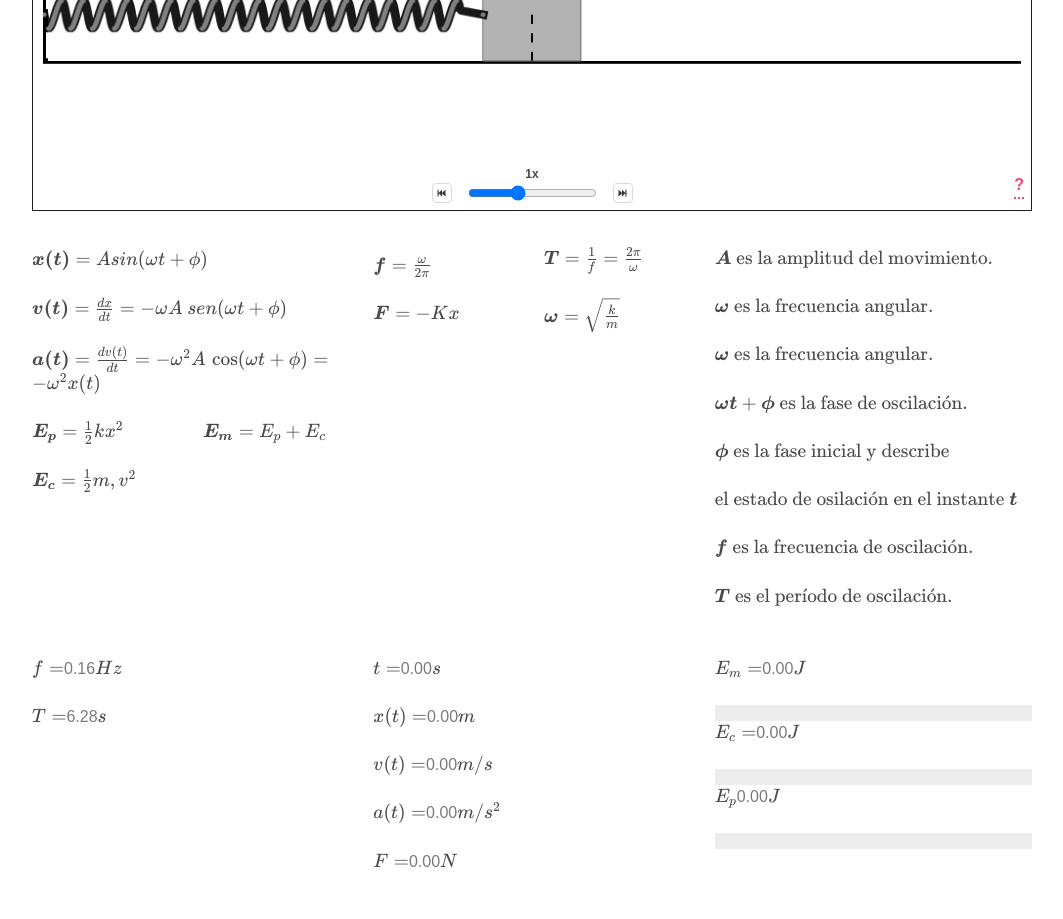
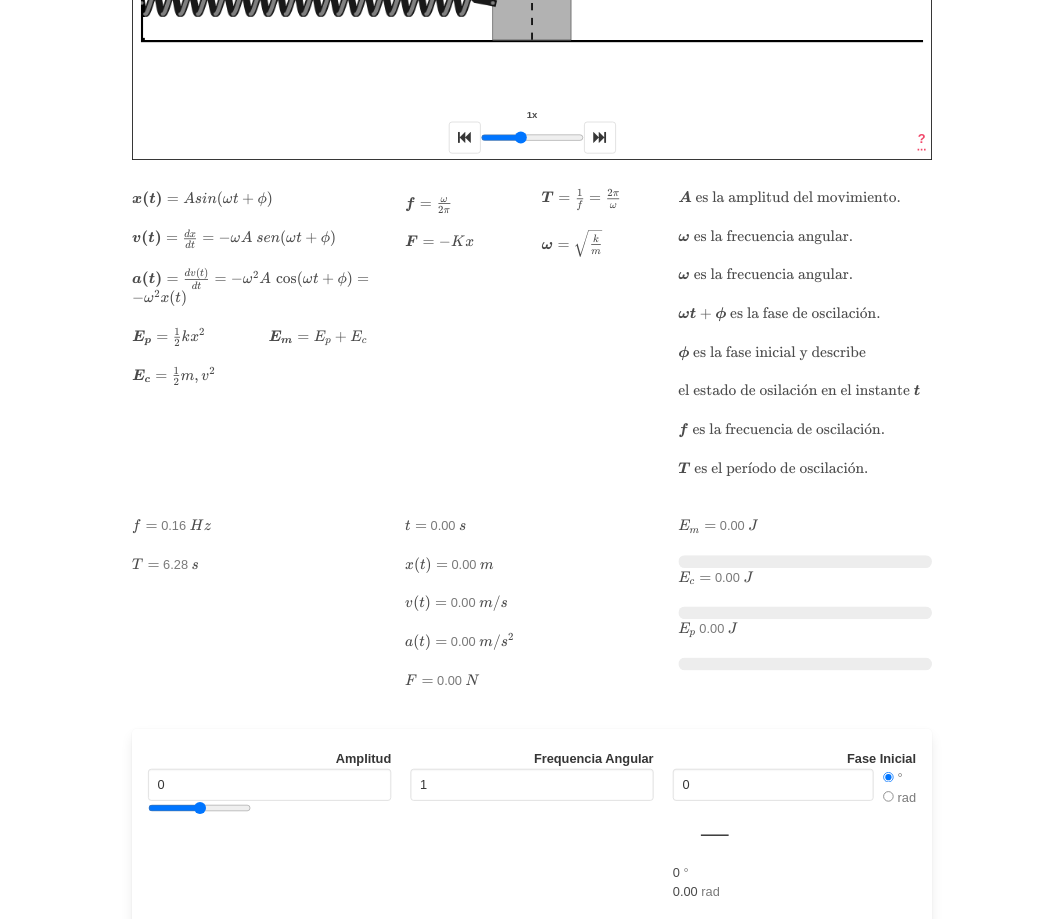
Before and after one commit to iamzapata/movimientos-oscilatorios, a Next.js app: page /movimiento-armonico-simple in a window 1280 px wide. Shown: the part 140-1059 px from the top of the page, without its empty margins (108-1171 px from the left). Built offline with nearby package versions, Linux system fonts and the light colour scheme.

Commit message:
Agregar favicon y cambios cosmeticos

```diff
--- a/components/MovimientoArmonicoSimple/MovimientoArmonicoSimple.module.css
+++ /dev/null
@@ -1,188 +0,0 @@
-.MovimientoArmonicoSimple {
-  align-items: center;
-  min-height: 100vh;
-  display: flex;
-  flex-direction: column;
-  justify-content: space-evenly;
-  margin-bottom: 3rem;
-
-  /* Para que todo el aplicativo sea visible */
-  -webkit-transform: scale(0.8);
-  -moz-transform: scale(0.8);
-  -ms-transform: scale(0.8);
-  transform: scale(0.8);
-
-  /* Para que el contenido este centrado en x,y (50%, */
-  -ms-transform-origin: 50% 0;
-  -webkit-transform-origin: 50% 0;
-  -moz-transform-origin: 50% 0;
-  transform-origin: 50% 0;
-}
-
-#ventanagrafica {
-  height: 300px;
-  width: 1000px;
-  display: flex;
-  align-items: center;
-  justify-content: center;
-  position: relative;
-}
-
-#ventanagrafica canvas {
-  position: absolute;
-  padding: 10px;
-  border: solid 1px rgba(0, 0, 0, 0.5);
-  background-color: transparent;
-}
-
-.column.iniciar-parar {
-  display: flex;
-  align-items: center;
-  justify-content: center;
-}
-
-.column.iniciar-parar button {
-  margin-right: 1em;
-}
-
-.section {
-  max-width: 1000px;
-  width: 1000px;
-  padding: 0;
-}
-
-.w-100 {
-  width: 100%;
-}
-
-.d-inline {
-  display: inline !important;
-}
-
-.field.is-vertical {
-  display: flex;
-  flex-direction: column;
-  align-items: center;
-}
-
-.MathJax {
-  display: flex !important;
-}
-
-.Contenedor_ValoresFaseInicial {
-  display: flex;
-  align-items: center;
-  justify-content: center;
-}
-
-#canvasfaseinicial {
-  margin-top: 5px;
-}
-
-.valoresFaseInicial {
-  flex-direction: column;
-  align-items: flex-start;
-  justify-content: center;
-  margin-left: 50px;
-  min-width: 70px;
-}
-
-.UnidadesFaseInicial {
-  position: relative;
-  top: -5px;
-}
-
-.UnidadesFaseInicial .control {
-  display: flex;
-  align-items: center;
-}
-
-.FaseInicialGrados {
-  position: relative;
-  top: 4px;
-}
-
-.FrecuenciaPeriodo .MathJax,
-.TiempoPosicionVelocidadAceleracion .MathJax,
-.Energia .MathJax {
-  display: inline !important;
-}
-
-#frecuencia_oscilacion,
-#periodo_oscilacion {
-  min-width: 50px;
-  display: inline-block;
-}
-
-.Texto-Ayuda {
-  z-index: 100;
-  position: absolute;
-  right: 20px;
-  bottom: 0;
-}
-
-.Texto-Ayuda .MathJax {
-  display: inline !important;
-}
-
-.Texto-Ayuda-UL {
-  list-style: inherit;
-  margin: initial;
-  padding-left: 30px !important;
-}
-
-.VelocidadAnimacion {
-  position: absolute;
-  bottom: 20px;
-  left: 0;
-  right: 0;
-  display: flex;
-  flex-direction: column;
-}
-
-.VelocidadAnimacion .column {
-  padding: 0;
-  display: flex;
-  justify-content: center;
-}
-
-.columns.VelocidadAnimacion button {
-  font-size: 0.5rem;
-  margin: 0 1rem;
-}
-
-/* Tooltip contenedor */
-.tooltip {
-  position: relative;
-  display: inline-block;
-  font-size: 16px;
-  font-weight: bold;
-  border-bottom: 2px dotted #f14668 !important;
-}
-
-/* texto Tooltip */
-.tooltip .tooltiptext {
-  border: solid 1px gray;
-  visibility: hidden;
-  width: 320px;
-  background-color: white;
-  color: black;
-  padding: 5px 0;
-  border-radius: 6px;
-
-  position: absolute;
-  left: -325px;
-  z-index: 1;
-}
-
-.tooltip:hover .tooltiptext {
-  visibility: visible;
-}
-
-hr {
-  height: 1px;
-}
-
-.progress {
-  border-radius: 0 !important;
-}
--- a/components/MovimientoArmonicoSimple/ValoresCalculados.jsx
+++ b/components/MovimientoArmonicoSimple/ValoresCalculados.jsx
@@ -17,7 +17,7 @@ const ValoresCalculados = ({
     energiaMecanica,
   },
 }) => {
-  const formatearADosDecimales = (numero) => numero.toFixed(2);
+  const formatearADosDecimales = (numero) => " " + numero.toFixed(2) + " ";
 
   return (
     <div className="columns">
--- a/components/MovimientoArmonicoSimple/index.jsx
+++ b/components/MovimientoArmonicoSimple/index.jsx
@@ -633,8 +633,8 @@ class MovimientoArmonicoSimple extends Component {
     const valorRadianes = this.obtenerValorFaseInicial("radianes").toFixed(2);
 
     return (
-      <div id="app">
-        <h4 className="title is-4">Movimiento Armónico Simple</h4>
+      <div className="my-5">
+        <h4 className="title is-4 text-center">Movimiento Armónico Simple</h4>
         <div id="ventanagrafica">
           <canvas id="canvassecundario"></canvas>
           <canvas id="canvasprincipal"></canvas>
@@ -646,7 +646,7 @@ class MovimientoArmonicoSimple extends Component {
           <div className="container is-fluid is-paddingless">
             <Formulas />
             <div className="columns">
-              <hr className="w-100" />
+              <hr className="w-full" />
             </div>
             <ValoresCalculados valoresCalculados={this.state} />
             <div className="box">
--- a/components/VelocidadAnimacion/index.jsx
+++ b/components/VelocidadAnimacion/index.jsx
@@ -12,7 +12,7 @@ const VelocidadAnimacion = ({controlarSimulacion, velocidadAnimacion}) => (
       <span className="is-size-7 has-text-weight-semibold">x</span>
     </div>
     <div className="column">
-      <button name="mas_lento" type="button" className="button">
+      <button name="mas_lento" type="button" className="button" onClick={controlarSimulacion}>
         <span className="icon is-small">
           <i className="fa fa-fast-backward"></i>
         </span>
@@ -26,7 +26,7 @@ const VelocidadAnimacion = ({controlarSimulacion, velocidadAnimacion}) => (
         step="0.25"
         onChange={controlarSimulacion}
       />
-      <button name="mas_rapido" type="button" className="button">
+      <button name="mas_rapido" type="button" className="button" onClick={controlarSimulacion}>
         <span className="icon is-small">
           <i className="fa fa-fast-forward"></i>
         </span>
--- a/pages/styles.css
+++ b/pages/styles.css
@@ -15,16 +15,16 @@ body {
   margin-bottom: 3rem;
 
   /* Para que todo el aplicativo sea visible */
-  /* -webkit-transform: scale(0.8);
+  -webkit-transform: scale(0.8);
   -moz-transform: scale(0.8);
   -ms-transform: scale(0.8);
-  transform: scale(0.8); */
+  transform: scale(0.8);
 
-  /* Para que el contenido este centrado en x,y (50%, */
-  /* -ms-transform-origin: 50% 0;
+  /* Para que el contenido este centrado en x,y (50%,0) */
+  -ms-transform-origin: 50% 0;
   -webkit-transform-origin: 50% 0;
   -moz-transform-origin: 50% 0;
-  transform-origin: 50% 0; */
+  transform-origin: 50% 0;
 }
 
 #ventanagrafica {
@@ -43,14 +43,8 @@ body {
   background-color: transparent;
 }
 
-.column.iniciar-parar {
-  display: flex;
-  align-items: center;
-  justify-content: center;
-}
-
-.column.iniciar-parar button {
-  margin-right: 1em;
+hr {
+  height: 1px;
 }
 
 .section {
@@ -59,78 +53,11 @@ body {
   padding: 0;
 }
 
-.w-100 {
-  width: 100%;
-}
-
-.d-inline {
-  display: inline !important;
-}
-
-.field.is-vertical {
-  display: flex;
-  flex-direction: column;
-  align-items: center;
-}
-
-.MathJax {
-  display: flex !important;
-}
-
-.Contenedor_ValoresFaseInicial {
-  display: flex;
-  align-items: center;
-  justify-content: center;
-}
-
-#canvasfaseinicial {
-  margin-top: 5px;
-}
-
-.valoresFaseInicial {
-  flex-direction: column;
-  align-items: flex-start;
-  justify-content: center;
-  margin-left: 50px;
-  min-width: 70px;
-}
-
-.UnidadesFaseInicial {
-  position: relative;
-  top: -5px;
-}
-
-.UnidadesFaseInicial .control {
-  display: flex;
-  align-items: center;
-}
-
-.FaseInicialGrados {
-  position: relative;
-  top: 4px;
-}
-
-.FrecuenciaPeriodo .MathJax,
-.TiempoPosicionVelocidadAceleracion .MathJax,
-.Energia .MathJax {
-  display: inline !important;
-}
-
-#frecuencia_oscilacion,
-#periodo_oscilacion {
-  min-width: 50px;
-  display: inline-block;
-}
-
 .Texto-Ayuda {
   z-index: 100;
   position: absolute;
   right: 20px;
   bottom: 0;
-}
-
-.Texto-Ayuda .MathJax {
-  display: inline !important;
 }
 
 .Texto-Ayuda-UL {
@@ -152,11 +79,6 @@ body {
   padding: 0;
   display: flex;
   justify-content: center;
-}
-
-.columns.VelocidadAnimacion button {
-  font-size: 0.5rem;
-  margin: 0 1rem;
 }
 
 /* Tooltip contenedor */
@@ -186,11 +108,3 @@ body {
 .tooltip:hover .tooltiptext {
   visibility: visible;
 }
-
-hr {
-  height: 1px;
-}
-
-.progress {
-  border-radius: 0 !important;
-}
```
Also changed, not shown: 1 other file (tests, documents, lock files or other folders).
